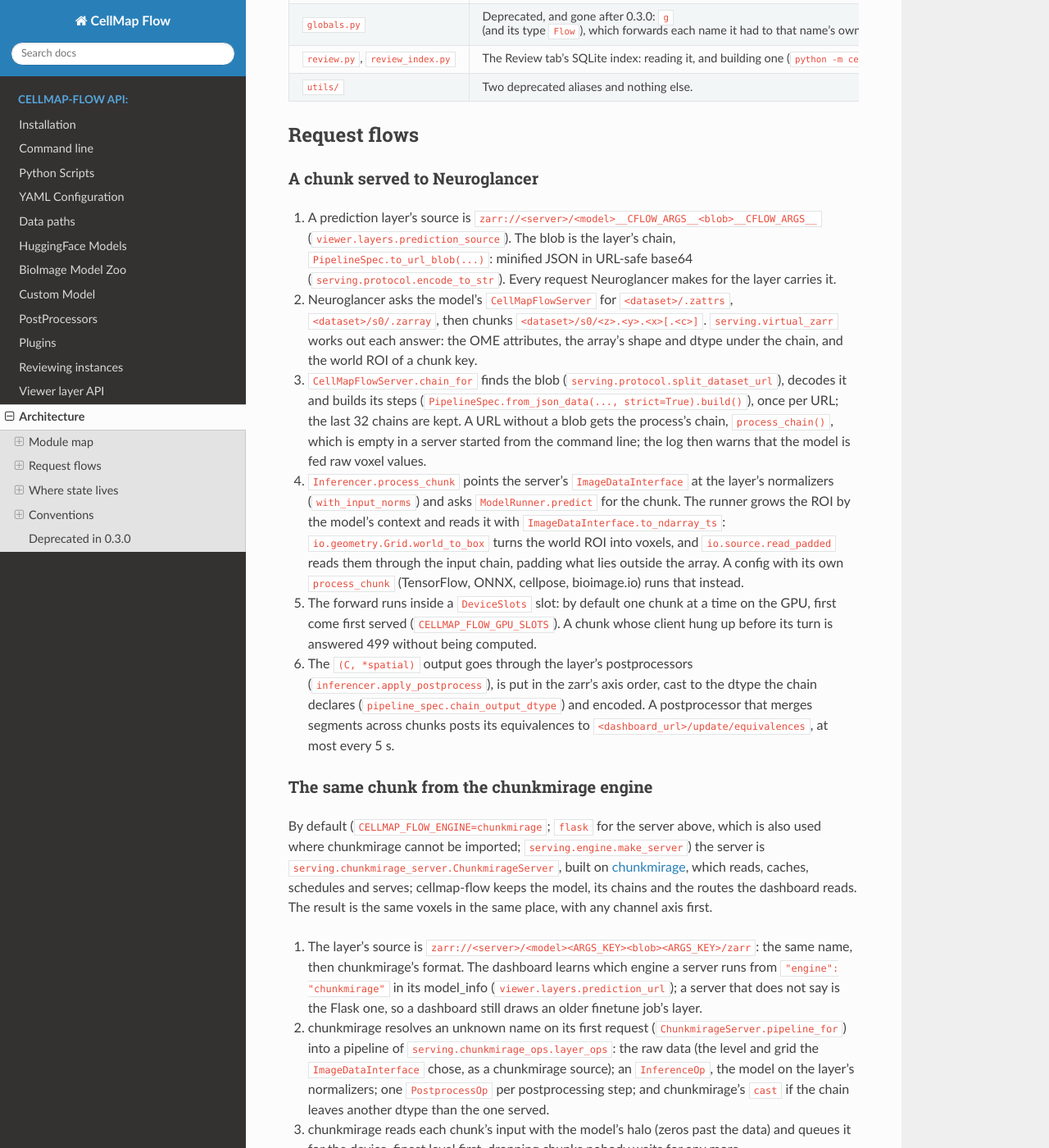
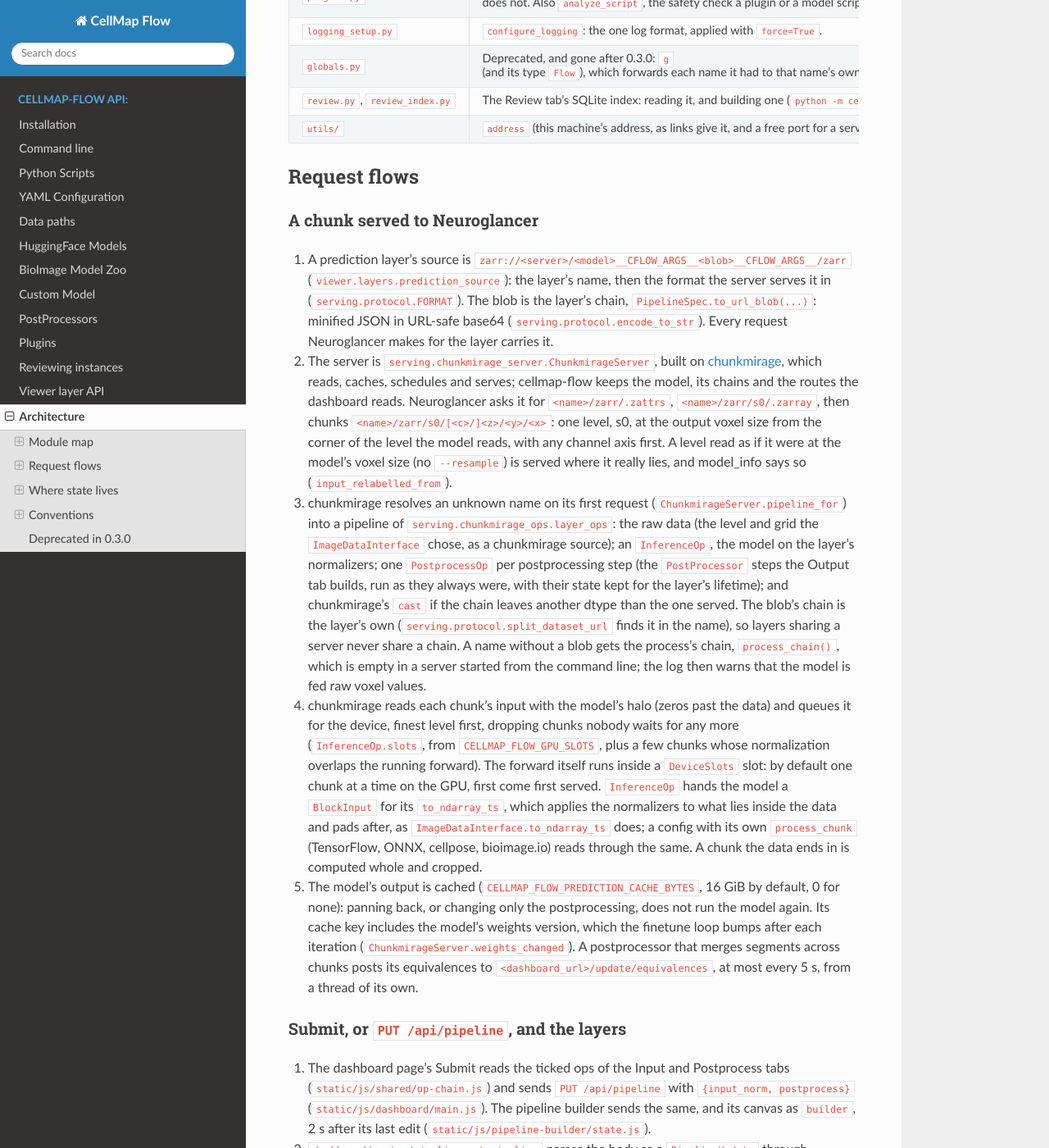
Before and after one commit to janelia-cellmap/cellmap-flow, a Sphinx documentation site: the page built from docs/source/architecture.rst, in a window 1280 px wide and 1400 px high, scrolled down 4419 px. Shown: the whole window at 82% size. Built offline with Sphinx 7.4.7 and the Read the Docs theme 3.1.0, drawn with Linux system fonts in a browser that asks for light colours; pages that are not in the unit, such as notebooks, are missing from menus; some of the changed text lies outside the part shown.

Commit message:
Describe chunkmirage as the engine in the docs, and pin it at its new home
The README's "Inference engine" section loses the fallback and the
compatibility notes for two engines; architecture.rst lists
chunkmirage_server, chunkmirage_ops and engine where server.py and
virtual_zarr were, and its two "a chunk served" sections become one, for
chunkmirage. The CHANGELOG's Unreleased section gains a Removed entry for
the Flask engine, and its chunkmirage entry no longer promises the
fallback.

The chunkmirage repository moved to JaneliaSciComp; the pin keeps its
commit (7331a3f, PR #17's merge, which the installed copy is at) and
points there. pixi.lock follows by hand, as `pixi lock` cannot run here:
the record is identified by its git revision alone, so only the URL
changes, and pixi accepts the lock against the manifest.

```diff
--- a/docs/source/architecture.rst
+++ b/docs/source/architecture.rst
@@ -120,11 +120,19 @@ Serving and jobs
 
    * - Module
      - What it is for
-   * - ``server.py``
-     - ``CellMapFlowServer``, the inference server: one model's output served
-       as a zarr, plus ``/__control__/model_info`` and
-       ``/__control__/restart``. It prints its address and writes the ready
-       file.
+   * - ``serving/chunkmirage_server.py``
+     - ``ChunkmirageServer``, the inference server: one model's output served
+       as a zarr by chunkmirage, plus ``/__control__/model_info`` and
+       ``/__control__/restart``. Once its port is bound it prints its
+       address and writes the ready file.
+   * - ``serving/chunkmirage_ops.py``
+     - The model and its chains as chunkmirage ops: ``InferenceOp`` (the
+       model on the layer's normalizers, its output cached),
+       ``PostprocessOp`` (one per postprocessing step), ``ServedModel`` and
+       the chunk grid's arithmetic (``chunk_roi``).
+   * - ``serving/engine.py``
+     - ``make_server``, which every place that starts a server builds it
+       with, and ``check_server`` (``infer --server-check``).
    * - ``serving/launch.py``
      - The one place a server's command line is built (``server_argv``,
        ``server_argv_for``, ``server_command``).
@@ -132,8 +140,6 @@ Serving and jobs
      - What a layer URL carries to a server: ``ARGS_KEY``,
        ``encode_to_str``, ``decode_to_json``, ``split_dataset_url``; and
        ``IP_PATTERN``, the markers a server prints its address between.
-   * - ``serving/virtual_zarr.py``
-     - The served zarr's metadata and chunk-key arithmetic, with no Flask.
    * - ``serving/client.py``
      - ``fetch_model_info``: ask a running server about its model.
    * - ``serving/probe.py``
@@ -365,7 +371,9 @@ Entry points and process-wide modules
      - The Review tab's SQLite index: reading it, and building one
        (``python -m cellmap_flow.review_index``). See :doc:`review`.
    * - ``utils/``
-     - Two deprecated aliases and nothing else.
+     - ``address`` (this machine's address, as links give it, and a free
+       port for a server to bind), ``device`` (the device torch work runs
+       on), and two deprecated aliases.
 
 
 Request flows
@@ -375,78 +383,56 @@ A chunk served to Neuroglancer
 ~~~~~~~~~~~~~~~~~~~~~~~~~~~~~~
 
 #. A prediction layer's source is
-   ``zarr://<server>/<model>__CFLOW_ARGS__<blob>__CFLOW_ARGS__``
-   (``viewer.layers.prediction_source``). The blob is the layer's chain,
-   ``PipelineSpec.to_url_blob(...)``: minified JSON in URL-safe base64
-   (``serving.protocol.encode_to_str``). Every request Neuroglancer makes for
-   the layer carries it.
-#. Neuroglancer asks the model's ``CellMapFlowServer`` for
-   ``<dataset>/.zattrs``, ``<dataset>/s0/.zarray``, then chunks
-   ``<dataset>/s0/<z>.<y>.<x>[.<c>]``. ``serving.virtual_zarr`` works out
-   each answer: the OME attributes, the array's shape and dtype under the
-   chain, and the world ROI of a chunk key.
-#. ``CellMapFlowServer.chain_for`` finds the blob
-   (``serving.protocol.split_dataset_url``), decodes it and builds its steps
-   (``PipelineSpec.from_json_data(..., strict=True).build()``), once per URL;
-   the last 32 chains are kept. A URL without a blob gets the process's chain,
-   ``process_chain()``, which is empty in a server started from the command
-   line; the log then warns that the model is fed raw voxel values.
-#. ``Inferencer.process_chunk`` points the server's ``ImageDataInterface`` at
-   the layer's normalizers (``with_input_norms``) and asks
-   ``ModelRunner.predict`` for the chunk. The runner grows the ROI by the
-   model's context and reads it with ``ImageDataInterface.to_ndarray_ts``:
-   ``io.geometry.Grid.world_to_box`` turns the world ROI into voxels, and
-   ``io.source.read_padded`` reads them through the input chain, padding
-   what lies outside the array. A config with its own ``process_chunk``
-   (TensorFlow, ONNX, cellpose, bioimage.io) runs that instead.
-#. The forward runs inside a ``DeviceSlots`` slot: by default one chunk at a
-   time on the GPU, first come first served (``CELLMAP_FLOW_GPU_SLOTS``). A
-   chunk whose client hung up before its turn is answered 499 without being
-   computed.
-#. The ``(C, *spatial)`` output goes through the layer's postprocessors
-   (``inferencer.apply_postprocess``), is put in the zarr's axis order, cast
-   to the dtype the chain declares (``pipeline_spec.chain_output_dtype``) and
-   encoded. A postprocessor that merges segments across chunks posts its
-   equivalences to ``<dashboard_url>/update/equivalences``, at most every
-   5 s.
-
-The same chunk from the chunkmirage engine
-~~~~~~~~~~~~~~~~~~~~~~~~~~~~~~~~~~~~~~~~~~
-
-By default (``CELLMAP_FLOW_ENGINE=chunkmirage``; ``flask`` for the server
-above, which is also used where chunkmirage cannot be imported;
-``serving.engine.make_server``) the server is
-``serving.chunkmirage_server.ChunkmirageServer``, built on
-`chunkmirage <https://github.com/yuriyzubov/chunkmirage>`_, which reads,
-caches, schedules and serves; cellmap-flow keeps the model, its chains and
-the routes the dashboard reads. The result is the same voxels in the same
-place, with any channel axis first.
-
-#. The layer's source is ``zarr://<server>/<model><ARGS_KEY><blob><ARGS_KEY>/zarr``:
-   the same name, then chunkmirage's format. The dashboard learns which
-   engine a server runs from ``"engine": "chunkmirage"`` in its model_info
-   (``viewer.layers.prediction_url``); a server that does not say is the
-   Flask one, so a dashboard still draws an older finetune job's layer.
+   ``zarr://<server>/<model>__CFLOW_ARGS__<blob>__CFLOW_ARGS__/zarr``
+   (``viewer.layers.prediction_source``): the layer's name, then the format
+   the server serves it in (``serving.protocol.FORMAT``). The blob is the
+   layer's chain, ``PipelineSpec.to_url_blob(...)``: minified JSON in
+   URL-safe base64 (``serving.protocol.encode_to_str``). Every request
+   Neuroglancer makes for the layer carries it.
+#. The server is ``serving.chunkmirage_server.ChunkmirageServer``, built on
+   `chunkmirage <https://github.com/JaneliaSciComp/chunkmirage>`_, which
+   reads, caches, schedules and serves; cellmap-flow keeps the model, its
+   chains and the routes the dashboard reads. Neuroglancer asks it for
+   ``<name>/zarr/.zattrs``, ``<name>/zarr/s0/.zarray``, then chunks
+   ``<name>/zarr/s0/[<c>/]<z>/<y>/<x>``: one level, s0, at the output voxel
+   size from the corner of the level the model reads, with any channel axis
+   first. A level read as if it were at the model's voxel size (no
+   ``--resample``) is served where it really lies, and model_info says so
+   (``input_relabelled_from``).
 #. chunkmirage resolves an unknown name on its first request
    (``ChunkmirageServer.pipeline_for``) into a pipeline of
    ``serving.chunkmirage_ops.layer_ops``: the raw data (the level and grid
    the ``ImageDataInterface`` chose, as a chunkmirage source); an
    ``InferenceOp``, the model on the layer's normalizers; one
-   ``PostprocessOp`` per postprocessing step; and chunkmirage's ``cast`` if
-   the chain leaves another dtype than the one served.
+   ``PostprocessOp`` per postprocessing step (the ``PostProcessor`` steps the
+   Output tab builds, run as they always were, with their state kept for the
+   layer's lifetime); and chunkmirage's ``cast`` if the chain leaves another
+   dtype than the one served. The blob's chain is the layer's own
+   (``serving.protocol.split_dataset_url`` finds it in the name), so layers
+   sharing a server never share a chain. A name without a blob gets the
+   process's chain, ``process_chain()``, which is empty in a server started
+   from the command line; the log then warns that the model is fed raw voxel
+   values.
 #. chunkmirage reads each chunk's input with the model's halo (zeros past
    the data) and queues it for the device, finest level first, dropping
    chunks nobody waits for any more (``InferenceOp.slots``, from
-   ``CELLMAP_FLOW_GPU_SLOTS``). ``InferenceOp`` hands the model a
-   ``BlockInput`` for its ``to_ndarray_ts``, which applies the normalizers
-   to what lies inside the data and pads after, as
-   ``ImageDataInterface.to_ndarray_ts`` does; a chunk the data ends in is
-   computed whole and cropped.
+   ``CELLMAP_FLOW_GPU_SLOTS``, plus a few chunks whose normalization overlaps
+   the running forward). The forward itself runs inside a ``DeviceSlots``
+   slot: by default one chunk at a time on the GPU, first come first
+   served. ``InferenceOp`` hands the model a ``BlockInput`` for its
+   ``to_ndarray_ts``, which applies the normalizers to what lies inside the
+   data and pads after, as ``ImageDataInterface.to_ndarray_ts`` does; a
+   config with its own ``process_chunk`` (TensorFlow, ONNX, cellpose,
+   bioimage.io) reads through the same. A chunk the data ends in is computed
+   whole and cropped.
 #. The model's output is cached (``CELLMAP_FLOW_PREDICTION_CACHE_BYTES``,
    16 GiB by default, 0 for none): panning back, or changing only the
    postprocessing, does not run the model again. Its cache key includes the
    model's weights version, which the finetune loop bumps after each
-   iteration (``ChunkmirageServer.weights_changed``).
+   iteration (``ChunkmirageServer.weights_changed``). A postprocessor that
+   merges segments across chunks posts its equivalences to
+   ``<dashboard_url>/update/equivalences``, at most every 5 s, from a thread
+   of its own.
 
 Submit, or ``PUT /api/pipeline``, and the layers
 ~~~~~~~~~~~~~~~~~~~~~~~~~~~~~~~~~~~~~~~~~~~~~~~~
@@ -509,11 +495,12 @@ Launching a model server
    bpeek. Then it adds the job to ``jobs.launch.started_jobs()``.
 #. On the GPU node, ``cellmap_flow serve --model <entry> -d <data path>``
    (``cli/server_cli.py``) rebuilds the config with ``registry.build_model``,
-   as a YAML's model entry is rebuilt, and starts ``CellMapFlowServer``. Its ``Inferencer`` loads the model, and the
+   as a YAML's model entry is rebuilt, and starts the server
+   (``serving.engine.make_server``). Its ``Inferencer`` loads the model, and the
    warmup forward checks the declared shapes, probes the output range (for
    ``model_info``) and keeps fp16 only if it agrees with fp32
-   (``CELLMAP_FLOW_HALF_PRECISION``). ``run()`` prints the address marker,
-   writes the ready file and serves.
+   (``CELLMAP_FLOW_HALF_PRECISION``). ``run()`` serves; once the port is
+   bound it prints the address marker and writes the ready file.
 #. The launcher adds the model's layer (``viewer.layers.prediction_layer``).
    The CLIs do it in ``dashboard.services.startup.generate_neuroglancer_url``,
    which then serves the dashboard and does not return.
@@ -575,9 +562,11 @@ A finetune job
    exports into ``iterations/NNN_<ts>/`` and writes a serving YAML
    (``run_outputs``), and prints ``FINETUNED_MODEL_YAML`` and
    ``TRAINING_ITERATION_COMPLETE`` (``markers.emit``). Without
-   ``--auto-serve`` the job ends there. With it, the job starts a
-   ``CellMapFlowServer`` on the model it trained, in the same process (its
-   address marker goes into the same log), prints ``WAITING_FOR_RESTART``, and
+   ``--auto-serve`` the job ends there. With it, the job starts an inference
+   server (``serving.engine.make_server``) on the model it trained, in the
+   same process (its address marker goes into the same log; each later
+   iteration tells the server its weights changed), prints
+   ``WAITING_FOR_RESTART``, and
    waits for ``/__control__/restart`` or a ``restart_signal.json``.
 #. Every 3 s the monitor (``job_manager/monitor.py``) asks the scheduler
    about the job (``state.on_scheduler_status``) and reads the log's new
--- a/pyproject.toml
+++ b/pyproject.toml
@@ -45,7 +45,7 @@ dependencies = [
     # queued chunks in the order they were asked for). Not on PyPI yet: a
     # release of cellmap-flow needs one, as PyPI refuses a dependency given
     # by URL.
-    "chunkmirage @ git+https://github.com/yuriyzubov/chunkmirage@7331a3fcd0b32a281b74c79766f6d52450a8f2a8",
+    "chunkmirage @ git+https://github.com/JaneliaSciComp/chunkmirage@7331a3fcd0b32a281b74c79766f6d52450a8f2a8",
     ]
 
 # extras
```
Also changed, not shown: other parts of docs/source/architecture.rst (+1 -1 lines), CHANGELOG.md (+4 -1 lines), README.md (+14 -24 lines), 1 other file.
